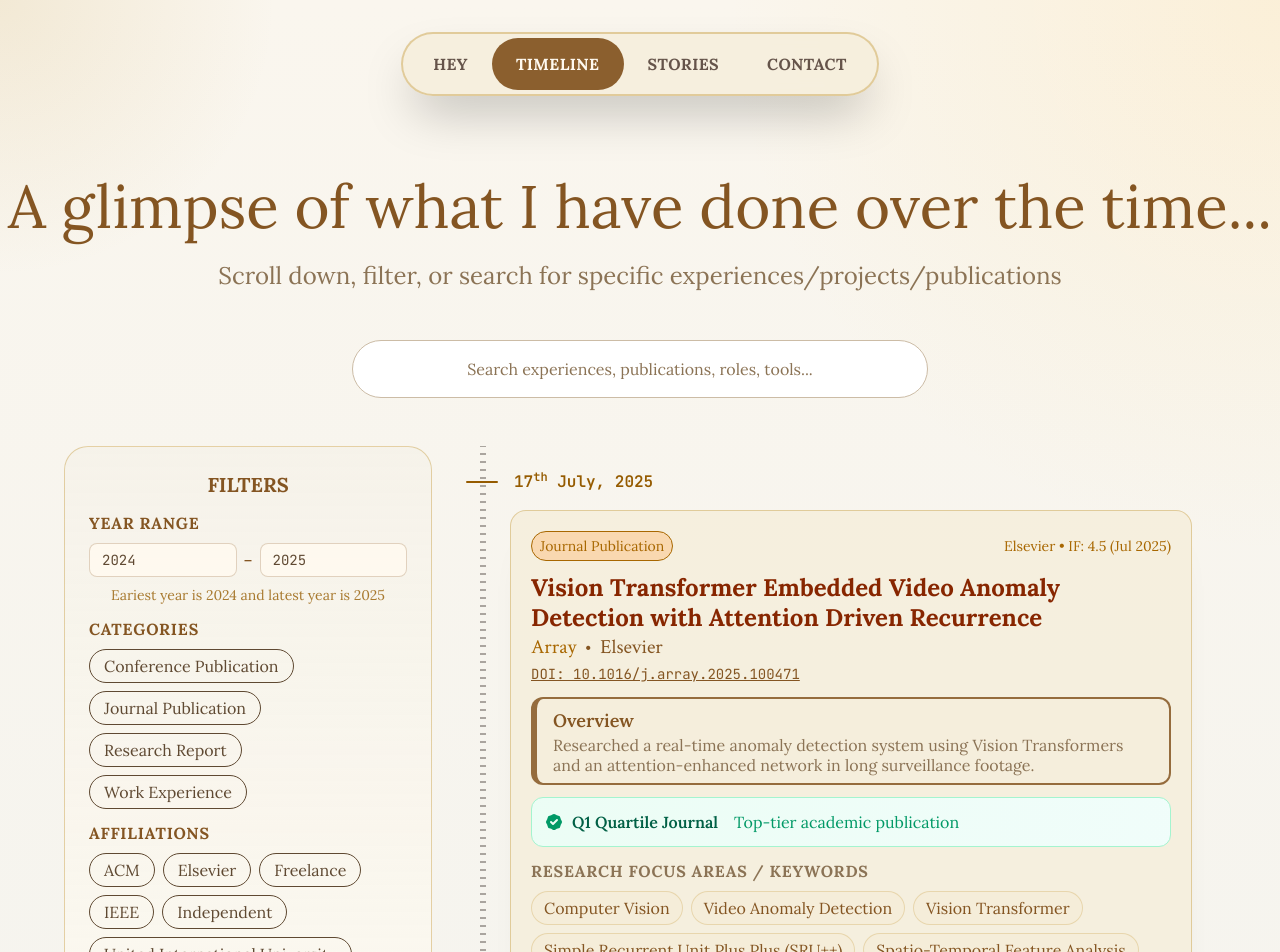
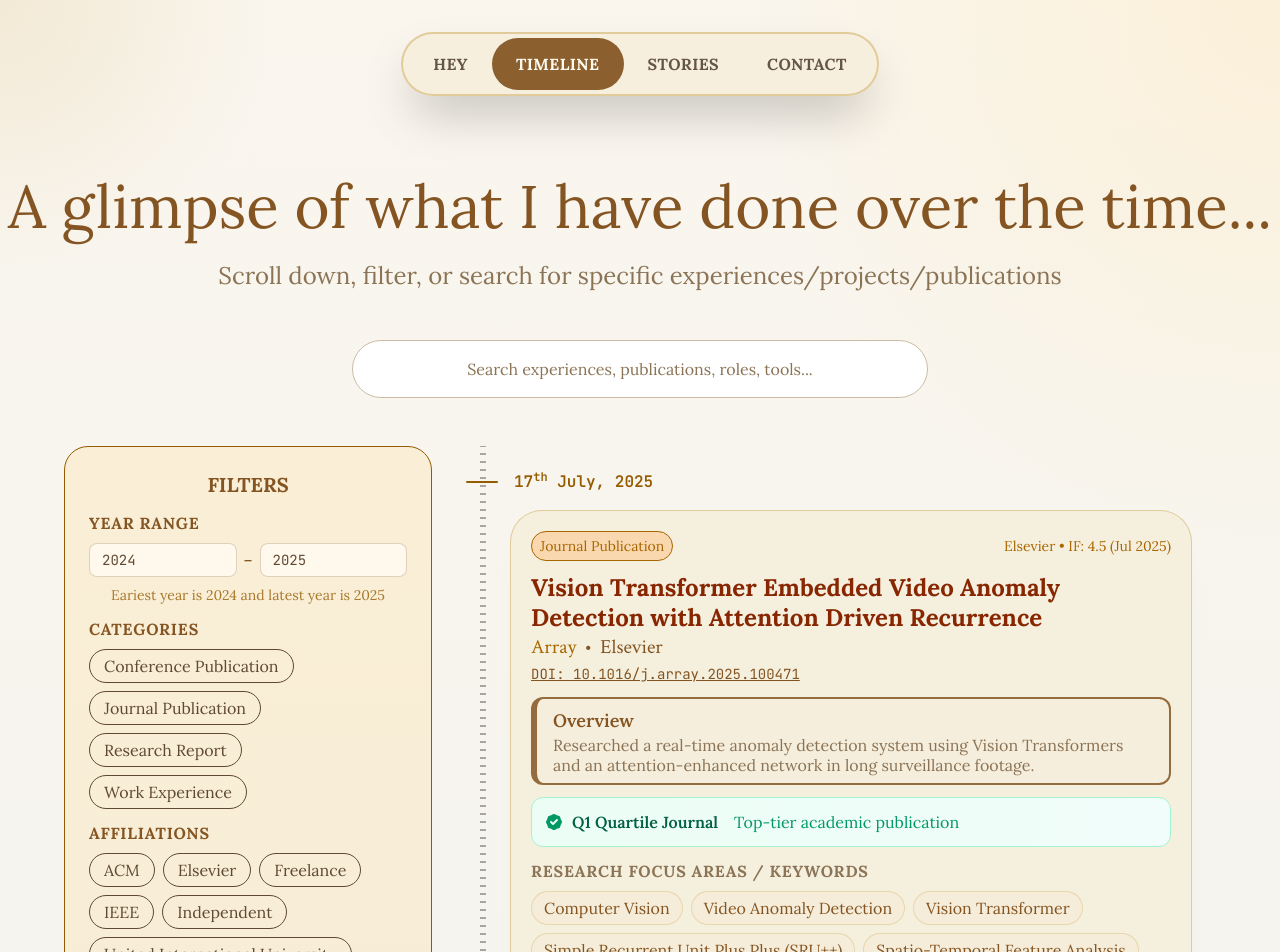
Before and after one commit to kishoreshanto/kishoreshanto, a SvelteKit app: page /timeline in a window 1280 px wide. Shown: the top 952 px of the page. Built offline with nearby package versions, Linux system fonts and the light colour scheme.

Commit message:
style: implement back-to-top button with smooth scrolling and enhanced visibility; update styles for improved user experience

```diff
--- a/src/routes/layout.css
+++ b/src/routes/layout.css
@@ -98,6 +98,11 @@
 	--chat-send-disabled: rgb(132 85 34 / 0.48);
 	--chat-typing-dot: rgb(132 85 34 / 0.62);
 	--chat-user-bubble: linear-gradient(145deg, rgb(168 103 0 / 0.96), rgb(132 85 34 / 0.96));
+
+	/* High-level tokens: shared scrollbar */
+	--scrollbar-thumb: linear-gradient(180deg, rgb(196 154 60 / 0.9), rgb(132 85 34 / 0.94));
+	--scrollbar-thumb-hover: linear-gradient(180deg, rgb(168 103 0 / 0.96), rgb(95 73 50 / 0.98));
+	--scrollbar-track: linear-gradient(180deg, rgb(255 250 240 / 0.92), rgb(240 237 230 / 0.82));
 }
 
 /* Tailwind theme bridge */
@@ -175,6 +180,8 @@
 		background-color: var(--surface-canvas);
 		color: var(--ink-body);
 		scroll-behavior: smooth;
+		scrollbar-color: rgb(132 85 34 / 0.88) rgb(255 250 240 / 0.9);
+		scrollbar-width: thin;
 	}
 
 	body {
@@ -198,6 +205,35 @@
 	::selection {
 		background: var(--selection-fill);
 		color: var(--ink-title);
+	}
+
+	html::-webkit-scrollbar,
+	body::-webkit-scrollbar,
+	*::-webkit-scrollbar {
+		width: 0.82rem;
+		height: 0.82rem;
+	}
+
+	html::-webkit-scrollbar-track,
+	body::-webkit-scrollbar-track,
+	*::-webkit-scrollbar-track {
+		background: var(--scrollbar-track);
+	}
+
+	html::-webkit-scrollbar-thumb,
+	body::-webkit-scrollbar-thumb,
+	*::-webkit-scrollbar-thumb {
+		border: 2px solid transparent;
+		border-radius: 9999px;
+		background: var(--scrollbar-thumb);
+		background-clip: padding-box;
+	}
+
+	html::-webkit-scrollbar-thumb:hover,
+	body::-webkit-scrollbar-thumb:hover,
+	*::-webkit-scrollbar-thumb:hover {
+		background: var(--scrollbar-thumb-hover);
+		background-clip: padding-box;
 	}
 
 	:focus-visible {
@@ -378,7 +414,7 @@
 }
 
 .card-body {
-	@apply flex flex-col gap-3 rounded-2xl border p-5 shadow-md;
+	@apply flex flex-col gap-3 rounded-4xl border p-5 shadow-md;
 	background: var(--surface-panel-glass);
 	border-color: var(--stroke-soft);
 	box-shadow: 0 20px 40px -30px var(--elevation-strong);
@@ -476,15 +512,15 @@
 /* High-level page styles: story */
 
 .story-card {
-	@apply max-h-120 rounded-2xl border border-antique-gold bg-amber-100 transition-all duration-300 hover:scale-[1.02] hover:shadow-lg;
+	@apply max-h-120 rounded-4xl border border-antique-gold bg-amber-100/60 transition-all duration-300 hover:bg-amber-200 hover:shadow-lg hover:border-amber-600;
 }
 
 .story-card img {
-	@apply w-full rounded-t-2xl object-cover;
+	@apply w-full rounded-t-4xl object-cover;
 }
 
 .story-card-body {
-	@apply flex flex-col gap-3 p-4;
+	@apply flex flex-col gap-3 p-5;
 }
 
 .story-card-title {
@@ -493,7 +529,7 @@
 
 .story-card-description {
 	/* leading-relaxed and line spacing 1 */
-	@apply line-clamp-5 font-ivy-text text-base leading-relaxed md:text-lg;
+	@apply line-clamp-5 font-lora text-base leading-relaxed md:text-lg;
 	line-height: 1.25;
 }
 
@@ -670,8 +706,8 @@
 }
 
 #filter-container {
-	background: linear-gradient(180deg, rgba(245, 242, 233, 0.82), rgb(255 250 240 / 0.64));
-	border-color: var(--stroke-soft);
+	background: #ffd17534;
+	border-color: var(--color-amber-600);
 	color: var(--ink-body);
 }
 
@@ -688,5 +724,5 @@
 #filter-container input[type='checkbox'] {
 	accent-color: var(--accent-primary);
 	background-color: rgb(255 250 240 / 0.88);
-	border-color: var(--button-outline);
+	/* border-color: var(--color-amber-600); */
 }
--- a/src/routes/timeline/+layout.svelte
+++ b/src/routes/timeline/+layout.svelte
@@ -1,6 +1,20 @@
 <script lang="ts">
 	let { children } = $props();
+	let scrollY = $state(0);
+
+	let showBackToTop = $derived(scrollY > 760);
+
+	function scrollToTop() {
+		const prefersReducedMotion = window.matchMedia('(prefers-reduced-motion: reduce)').matches;
+
+		window.scrollTo({
+			top: 0,
+			behavior: prefersReducedMotion ? 'auto' : 'smooth'
+		});
+	}
 </script>
+
+<svelte:window bind:scrollY />
 
 <div class="page-container">
 	<h1 class="page-heading">A glimpse of what I have done over the time...</h1>
@@ -10,3 +24,89 @@
 </div>
 
 {@render children()}
+
+<button
+	type="button"
+	class="timeline-back-to-top"
+	class:timeline-back-to-top--visible={showBackToTop}
+	onclick={scrollToTop}
+	aria-label="Back to top"
+>
+	<span class="timeline-back-to-top__arrow" aria-hidden="true">↑</span>
+	<span class="timeline-back-to-top__label">Back to Top</span>
+</button>
+
+<style>
+	.timeline-back-to-top {
+		position: fixed;
+		right: clamp(1rem, 3vw, 2.5rem);
+		bottom: clamp(1.25rem, 4vw, 2.25rem);
+		z-index: 80;
+		display: inline-flex;
+		align-items: center;
+		gap: 0.45rem;
+		padding: 0.82rem 1rem;
+		border: 1px solid var(--stroke-soft);
+		border-radius: 9999px;
+		background: linear-gradient(145deg, rgb(255 250 240 / 0.96), rgb(245 237 217 / 0.92));
+		box-shadow:
+			0 18px 32px -22px var(--elevation-strong),
+			0 0 0 1px rgb(255 255 255 / 0.45) inset;
+		color: var(--ink-title);
+		font-family: var(--font-lora);
+		font-size: 0.88rem;
+		font-weight: 700;
+		letter-spacing: 0.14em;
+		opacity: 0;
+		pointer-events: none;
+		text-transform: uppercase;
+		transform: translateY(1rem) scale(0.96);
+		transition:
+			opacity var(--motion-fast) var(--easing-standard),
+			transform var(--motion-base) var(--easing-pill),
+			border-color var(--motion-fast) var(--easing-standard),
+			box-shadow var(--motion-fast) var(--easing-standard),
+			color var(--motion-fast) var(--easing-standard);
+	}
+
+	.timeline-back-to-top--visible {
+		opacity: 1;
+		pointer-events: auto;
+		transform: translateY(0) scale(1);
+	}
+
+	.timeline-back-to-top:hover {
+		border-color: var(--stroke-strong);
+		box-shadow:
+			0 24px 40px -24px var(--elevation-strong),
+			0 0 0 1px rgb(255 255 255 / 0.62) inset;
+		color: var(--accent-primary);
+	}
+
+	.timeline-back-to-top__arrow {
+		display: inline-flex;
+		align-items: center;
+		justify-content: center;
+		width: 1.7rem;
+		height: 1.7rem;
+		border-radius: 9999px;
+		background: linear-gradient(180deg, rgb(255 210 117 / 0.95), rgb(196 154 60 / 0.92));
+		color: var(--tone-ink-900);
+		font-size: 1rem;
+		line-height: 1;
+	}
+
+	@media (max-width: 640px) {
+		.timeline-back-to-top {
+			right: 0.85rem;
+			bottom: 1rem;
+			padding-inline: 0.9rem;
+		}
+	}
+
+	@media (prefers-reduced-motion: reduce) {
+		.timeline-back-to-top {
+			transition: opacity 1ms;
+		}
+	}
+</style>
```
